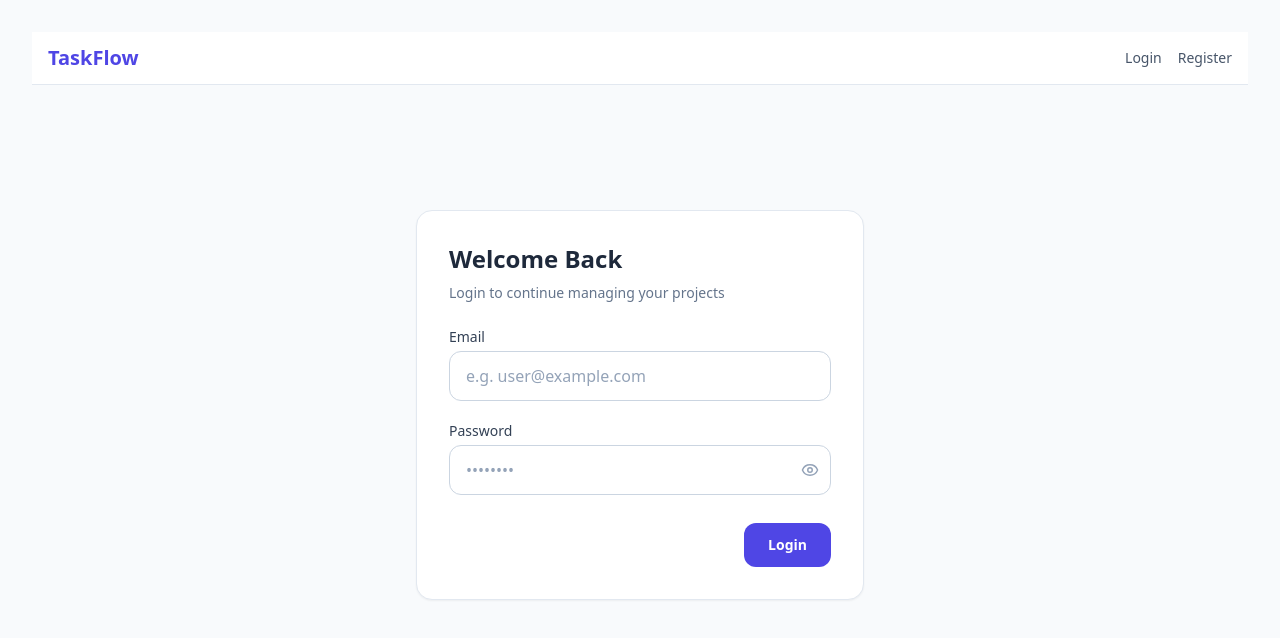
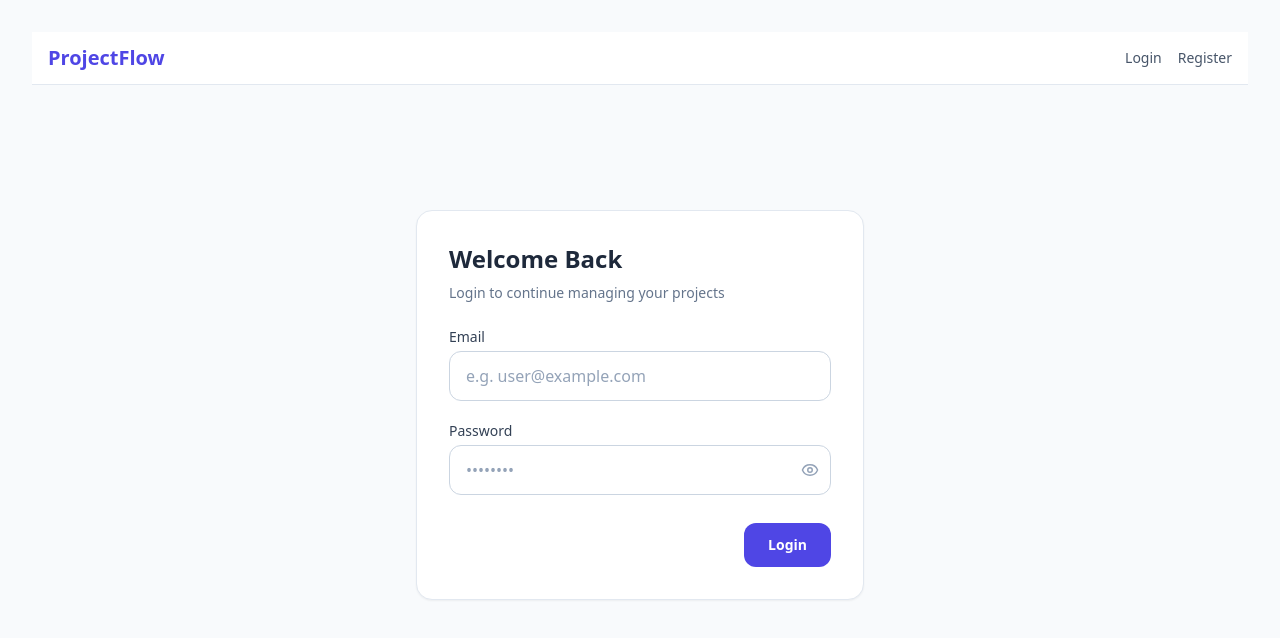
Before and after one commit to 71-husain/projectFlow, a React (Vite) app in the folder FrontEnd/: page /login in a window 1280 px wide. Shown: the top 638 px of the page. Built offline with nearby package versions, Linux system fonts and the light colour scheme; no server answers.

Commit message:
Rename TaskFlow to ProjectFlow (branding update)

```diff
--- a/FrontEnd/src/components/Navbar.jsx
+++ b/FrontEnd/src/components/Navbar.jsx
@@ -15,7 +15,7 @@ const Navbar = () => {
       <div className="max-w-7xl mx-auto px-4 py-3 flex items-center justify-between">
 
         <h3 className="text-xl font-bold text-indigo-600">
-          TaskFlow
+          ProjectFlow
         </h3>
 
 
```
Also changed, not shown: 2 other files (tests, documents, lock files or other folders).
